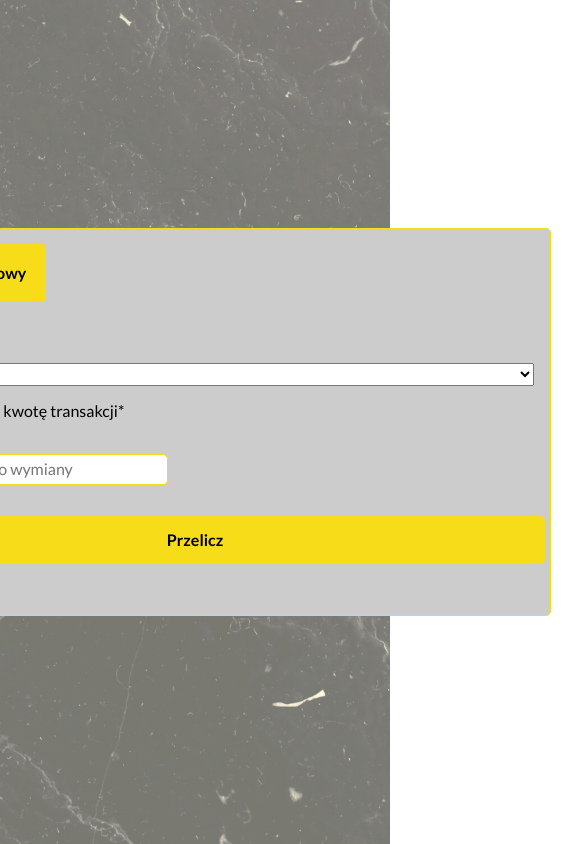
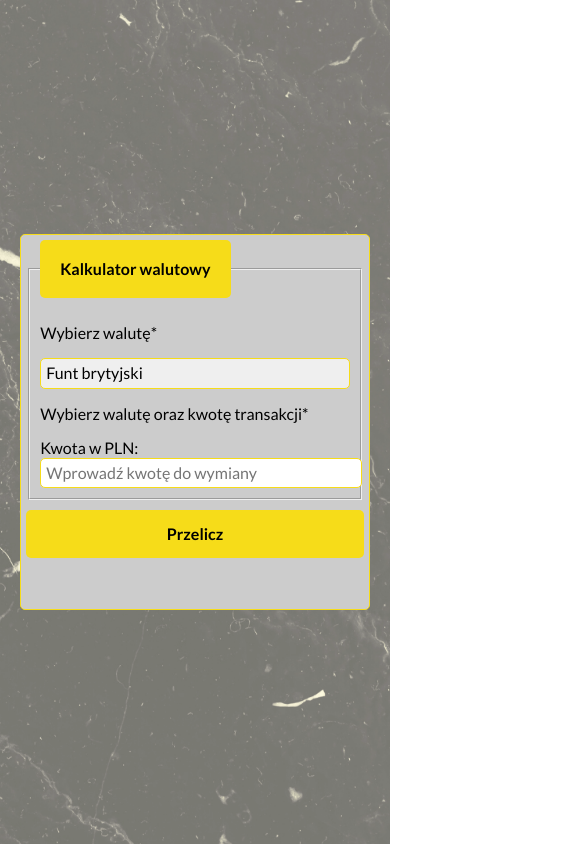
Before and after one commit to szymonbasiul/currency-converter-react, a React (Create React App) app: page / in a window 390 px wide. Shown: the whole page, 571 px wide, since content can reach past the window. Built offline with nearby package versions, Linux system fonts and the light colour scheme.

Commit message:
styled select element, adjust container, responsivity adding media rule

```diff
--- a/src/App/Form/index.js
+++ b/src/App/Form/index.js
@@ -18,7 +18,7 @@ const Form = ({ calculateExchange, result }) => {
         <legend className="form__legend"> Kalkulator walutowy </legend>
         <p>Wybierz walutę*</p>
         <select
-          className="select"
+          className="form__select"
           value={currency}
           onChange={({ target }) => setCurrency(target.value)}
         >
--- a/src/App/Form/style.css
+++ b/src/App/Form/style.css
@@ -1,13 +1,27 @@
 .form {
     display: flex;
     flex-direction: column;
+    justify-content: center;
     margin: 50px 0;
     padding: 5px;
-    width: 700px;
+    width: 100%;
     border: 1px solid #f6dc19;
     height: 100%;
     background-color: #ccc;
     border-radius: 5px;
+}
+
+.form__select {
+    border: none;
+    appearance: none;
+    border: 1px solid #f6dc19;
+    padding: 5px;
+    width: 100%;
+    border-radius: 5px;
+}
+
+.form__select:hover {
+    cursor: pointer;
 }
 
 .form__labelText {
@@ -18,11 +32,17 @@
 }
 
 .form__field {
+    border: none;
+    appearance: none;
     border: 1px solid #f6dc19;
     padding: 5px;
+    margin: 0;
     width: 100%;
-    max-width: 300px;
     border-radius: 5px;
+}
+
+.form__field:hover {
+    cursor: text;
 }
 
 .form__button {
@@ -47,10 +67,9 @@
 .form__fieldset {
     display: flex;
     flex-direction: column;
-    border: 1px solid #ccc;
-    background-color: #ccc;
-    padding: 10px;
-    margin: 10px 0;
+    justify-content: center;
+    /* border: 1px solid #ccc; */
+    padding: 3%;
 }
 
 .form__legend {
--- a/src/App/index.css
+++ b/src/App/index.css
@@ -12,8 +12,13 @@
 .container {
   display: flex;
   justify-content: center;
-  max-width: 900px;
-  max-height: 900px;
+  width: 50%;
   margin: 0 auto;
   padding: 0 20px;
 }
+
+@media (max-width: 768px) {
+  .container{
+    width: 90%;
+  }
+}
```
